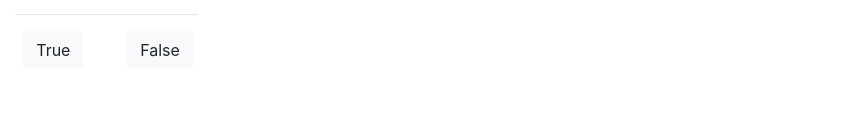
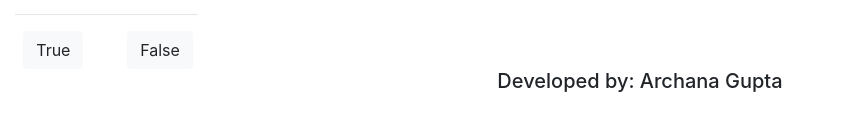
Before and after one commit to githubsearcher/XSpaceLaunch, an Angular app: page / in a window 1280 px wide. Shown: the part 664-794 px from the top of the page, without its empty margins (0-844 px from the left). Built offline with nearby package versions, Linux system fonts and the light colour scheme; no server answers.

Commit message:
added developer name

```diff
--- a/src/app/home/home.component.html
+++ b/src/app/home/home.component.html
@@ -50,4 +50,5 @@
 </div>
 </div>
 </div>
+<h5 class="text-center">Developed by: Archana Gupta</h5>
 </div>
```
